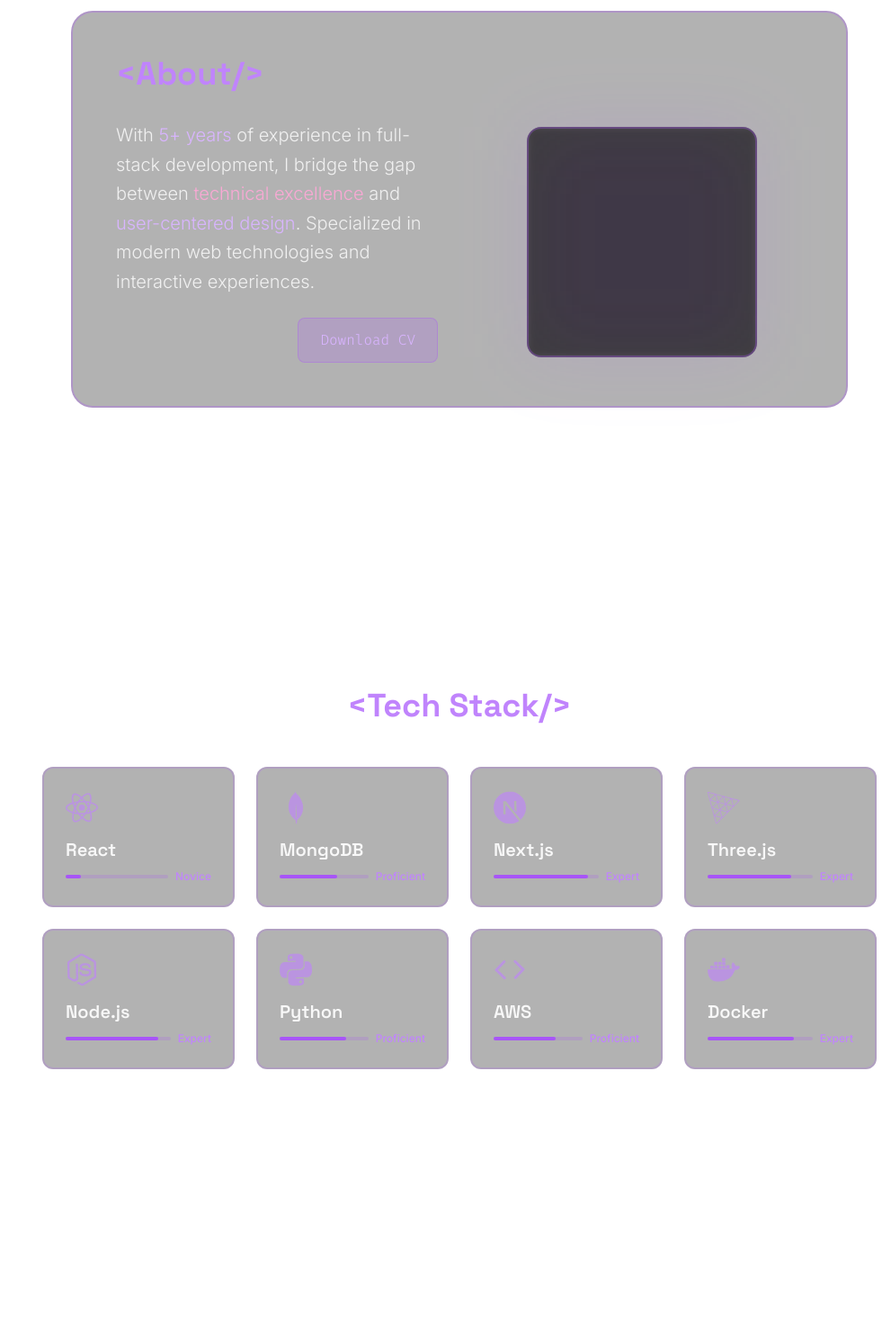
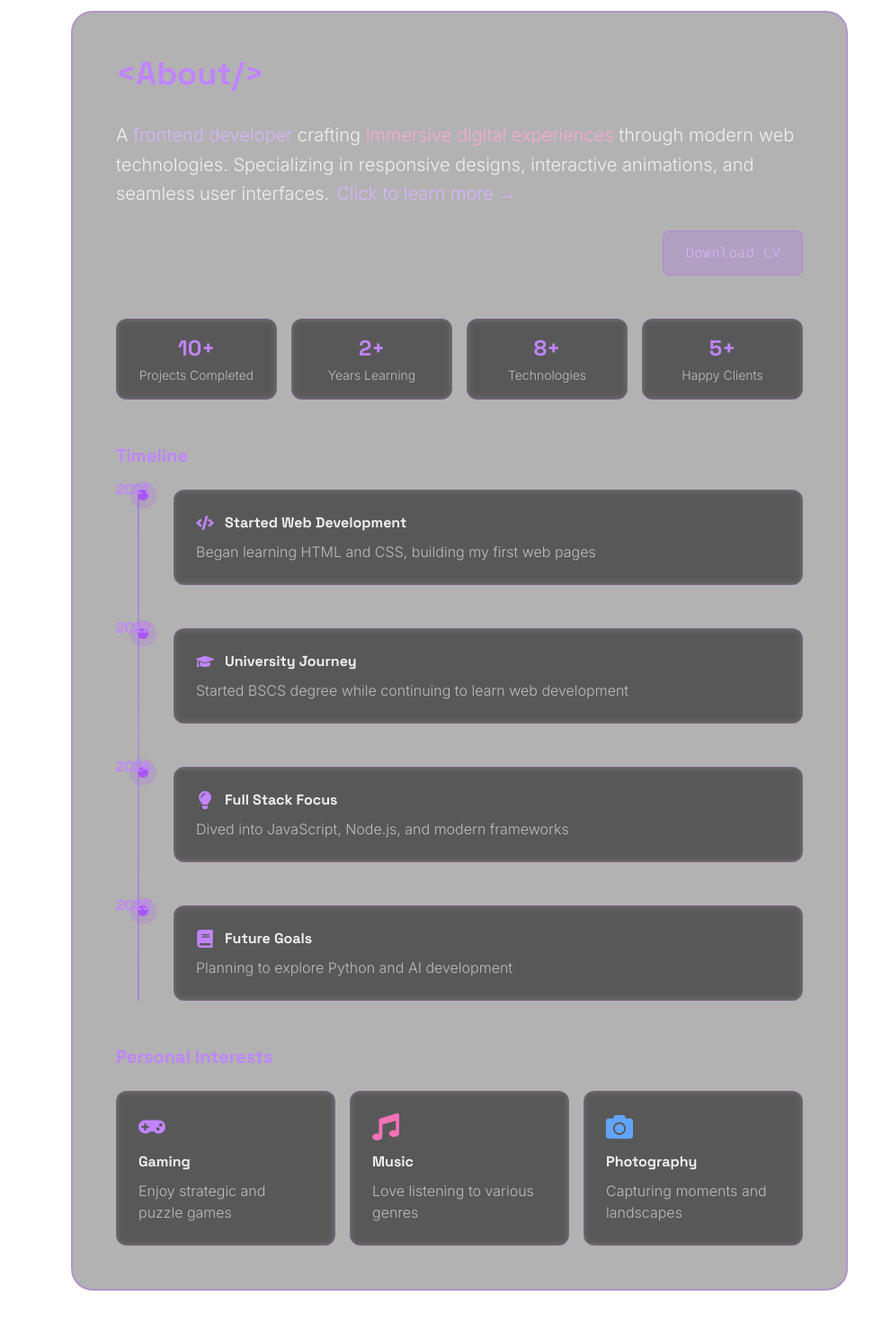
Before and after one commit to Zeeshanx01/My-Portfolio, a Next.js app in the folder coder-portfolio/: page / in a window 1280 px wide. Shown: the part 980-2450 px from the top of the page at 90% size, without its empty margins (289-1280 px from the left). Built offline with nearby package versions, Linux system fonts and the light colour scheme.

Commit message:
25-05-11_Updated-About-section

```diff
--- a/coder-portfolio/app/sections/About.js
+++ b/coder-portfolio/app/sections/About.js
@@ -1,6 +1,6 @@
-import React from 'react'
-import { motion} from 'framer-motion'
-
+import React, { useState } from 'react'
+import { motion, AnimatePresence } from 'framer-motion'
+import { FaCode, FaGraduationCap, FaLightbulb, FaBook, FaGamepad, FaMusic, FaCamera } from 'react-icons/fa'
 
 const fontStyles = {
   heading: "font-['Space_Grotesk'] font-bold",
@@ -8,76 +8,270 @@
   mono: "font-['Fira_Code']"
 }
 
+const timeline = [
+  {
+    year: '2021',
+    title: 'Started Web Development',
+    description: 'Began learning HTML and CSS, building my first web pages',
+    icon: FaCode
+  },
+  {
+    year: '2022',
+    title: 'University Journey',
+    description: 'Started BSCS degree while continuing to learn web development',
+    icon: FaGraduationCap
+  },
+  {
+    year: '2024',
+    title: 'Full Stack Focus',
+    description: 'Dived into JavaScript, Node.js, and modern frameworks',
+    icon: FaLightbulb
+  },
+  {
+    year: '2025',
+    title: 'Future Goals',
+    description: 'Planning to explore Python and AI development',
+    icon: FaBook
+  }
+]
+
+const interests = [
+  {
+    title: 'Gaming',
+    description: 'Enjoy strategic and puzzle games',
+    icon: FaGamepad,
+    color: 'text-purple-400'
+  },
+  {
+    title: 'Music',
+    description: 'Love listening to various genres',
+    icon: FaMusic,
+    color: 'text-pink-400'
+  },
+  {
+    title: 'Photography',
+    description: 'Capturing moments and landscapes',
+    icon: FaCamera,
+    color: 'text-blue-400'
+  }
+]
+
 const About = () => {
+  const [isModalOpen, setIsModalOpen] = useState(false)
+
   return (
     <div>
-      <section id="about" className="min-h-screen   mx-auto py-32">
-
+      <section id="about" className="min-h-screen mx-auto py-32">
         <motion.div
-          className="max-w-6xl w-[90%] mx-auto backdrop-blur-xl bgred-500 bg-black/30 p-12 max-md:p-6 rounded-3xl border-2 border-purple-500/30"
+          className="max-w-6xl w-[90%] mx-auto backdrop-blur-xl bg-black/30 p-12 max-md:p-6 rounded-3xl border-2 border-purple-500/30"
           initial={{ opacity: 0 }}
           whileInView={{ opacity: 1 }}
         >
-
           <h2 className={`text-4xl ${fontStyles.heading} text-purple-400 mb-8`}>
             &lt;About/&gt;
           </h2>
 
-
-
-
-
-          <div className="grid md:grid-cols-2 w-[100%] bgblue-500 gap-12 items-center">
-
-
+          <div className="w-full max-w-4xl mx-auto space-y-12">
+            {/* Main Introduction */}
             <div className="space-y-6">
-
               <motion.p
-                className={`text-xl max-md:text-md w[85%] text-white/80 leading-relaxed ${fontStyles.body}`}
+                className={`text-xl max-md:text-md text-white/80 leading-relaxed ${fontStyles.body} cursor-pointer`}
                 initial={{ x: -20 }}
                 whileInView={{ x: 0 }}
+                onClick={() => setIsModalOpen(true)}
               >
-                With <span className="text-purple-300">5+ years</span> of experience in full-stack development,
-                I bridge the gap between <span className="text-pink-300">technical excellence</span> and
-                <span className="text-purple-300"> user-centered design</span>. Specialized in modern web
-                technologies and interactive experiences.
+                A <span className="text-purple-300">frontend developer</span> crafting
+                <span className="text-pink-300"> immersive digital experiences</span> through modern web technologies.
+                Specializing in responsive designs, interactive animations, and seamless user interfaces.
+                <span className="text-purple-300 ml-2">Click to learn more →</span>
               </motion.p>
-
 
               <motion.div
                 className="flex gap-4 justify-end"
                 initial={{ opacity: 0 }}
                 whileInView={{ opacity: 1 }}
               >
-
                 <button className={`px-6 py-3 bg-purple-500/20 border border-purple-500/30 rounded-lg text-purple-300 hover:bg-purple-500/30 transition-all ${fontStyles.mono}`}>
                   Download CV
                 </button>
-
-                {/* <button className={`px-6 py-3 bg-white/5 border border-white/10 rounded-lg text-white/80 hover:bg-white/10 transition-all ${fontStyles.mono}`}>
-                          View Certifications
-                        </button> */}
-
               </motion.div>
             </div>
 
-
-
+            {/* Quick Stats */}
             <motion.div
-              className="relative h-64 w-64 mx-auto"
-              whileHover={{ scale: 1.05 }}
+              className="grid grid-cols-2 md:grid-cols-4 gap-4"
+              initial={{ opacity: 0, y: 20 }}
+              whileInView={{ opacity: 1, y: 0 }}
             >
-              <div className="absolute inset-0 bg-purple-500/10 blur-2xl" />
-              <div className="relative h-full w-full bg-black/50 backdrop-blur-sm rounded-2xl border-2 border-purple-500/30" />
+              {[
+                { label: 'Projects Completed', value: '10+' },
+                { label: 'Years Learning', value: '2+' },
+                { label: 'Technologies', value: '8+' },
+                { label: 'Happy Clients', value: '5+' }
+              ].map((stat, index) => (
+                <motion.div
+                  key={stat.label}
+                  className="bg-black/30 backdrop-blur-sm border border-purple-500/20 rounded-xl p-4 text-center"
+                  initial={{ opacity: 0, y: 20 }}
+                  whileInView={{ opacity: 1, y: 0 }}
+                  transition={{ delay: index * 0.1 }}
+                >
+                  <p className={`text-2xl ${fontStyles.heading} text-purple-400 mb-1`}>{stat.value}</p>
+                  <p className={`text-sm ${fontStyles.body} text-white/60`}>{stat.label}</p>
+                </motion.div>
+              ))}
             </motion.div>
 
+            {/* Timeline */}
+            <motion.div
+              className="space-y-4"
+              initial={{ opacity: 0 }}
+              whileInView={{ opacity: 1 }}
+            >
+              <h3 className={`text-xl ${fontStyles.heading} text-purple-400 mb-6`}>Timeline</h3>
+              <div className="relative">
+                {/* Vertical Line */}
+                <motion.div
+                  className="absolute left-6 top-0 bottom-0 w-0.5 bg-gradient-to-b from-purple-500/50 via-purple-500/30 to-purple-500/50"
+                  initial={{ height: 0 }}
+                  whileInView={{ height: '100%' }}
+                  transition={{ duration: 1 }}
+                />
 
+                <div className="space-y-12">
+                  {timeline.map((item, index) => (
+                    <motion.div
+                      key={item.year}
+                      className="relative pl-16"
+                      initial={{ opacity: 0, x: -20 }}
+                      whileInView={{ opacity: 1, x: 0 }}
+                      transition={{ delay: index * 0.1 }}
+                    >
+                      {/* Dot and Year */}
+                      <div className="absolute left-0 top-0">
+                        <motion.div
+                          className="absolute left-6 top-0 w-3 h-3 -translate-x-1/2 bg-purple-500 rounded-full"
+                          initial={{ scale: 0 }}
+                          whileInView={{ scale: 1 }}
+                          transition={{ delay: index * 0.1 + 0.5 }}
+                        />
+                        <motion.div
+                          className="absolute left-6 top-0 w-3 h-3 -translate-x-1/2 bg-purple-500/20 rounded-full"
+                          initial={{ scale: 0 }}
+                          whileInView={{ scale: 2.5 }}
+                          transition={{ delay: index * 0.1 + 0.5 }}
+                        />
+                        <motion.span
+                          className={`absolute left-0 top-0 -translate-y-1/2 ${fontStyles.heading} text-purple-400`}
+                          initial={{ opacity: 0 }}
+                          whileInView={{ opacity: 1 }}
+                          transition={{ delay: index * 0.1 + 0.7 }}
+                        >
+                          {item.year}
+                        </motion.span>
+                      </div>
+
+                      {/* Content Card */}
+                      <motion.div
+                        className="bg-black/30 backdrop-blur-sm border border-purple-500/20 rounded-xl p-6 hover:border-purple-500/40 transition-all"
+                        whileHover={{ x: 5 }}
+                      >
+                        <div className="flex items-center gap-3 mb-2">
+                          <item.icon className="text-xl text-purple-400" />
+                          <h4 className={`${fontStyles.heading} text-white/90`}>{item.title}</h4>
+                        </div>
+                        <p className={`${fontStyles.body} text-white/60`}>{item.description}</p>
+                      </motion.div>
+                    </motion.div>
+                  ))}
+                </div>
+              </div>
+            </motion.div>
+
+            {/* Personal Interests */}
+            <motion.div
+              className="space-y-4"
+              initial={{ opacity: 0 }}
+              whileInView={{ opacity: 1 }}
+            >
+              <h3 className={`text-xl ${fontStyles.heading} text-purple-400 mb-6`}>Personal Interests</h3>
+              <div className="grid grid-cols-1 md:grid-cols-3 gap-4">
+                {interests.map((interest, index) => (
+                  <motion.div
+                    key={interest.title}
+                    className="bg-black/30 backdrop-blur-sm border border-purple-500/20 rounded-xl p-6"
+                    initial={{ opacity: 0, y: 20 }}
+                    whileInView={{ opacity: 1, y: 0 }}
+                    transition={{ delay: index * 0.1 }}
+                  >
+                    <interest.icon className={`text-3xl ${interest.color} mb-3`} />
+                    <h4 className={`${fontStyles.heading} text-white/90 mb-2`}>{interest.title}</h4>
+                    <p className={`${fontStyles.body} text-white/60`}>{interest.description}</p>
+                  </motion.div>
+                ))}
+              </div>
+            </motion.div>
           </div>
+        </motion.div>
 
+        {/* Modal Dialog */}
+        <AnimatePresence>
+          {isModalOpen && (
+            <motion.div
+              initial={{ opacity: 0, y: 20 }}
+              animate={{ opacity: 1, y: 0 }}
+              exit={{ opacity: 0, y: 20 }}
+              className="fixed inset-0 z-50 flex items-center justify-center p-4 bg-black/50 backdrop-blur-sm"
+              onClick={() => setIsModalOpen(false)}
+            >
+              <motion.div
+                className="max-w-3xl w-full bg-black/90 border-2 border-purple-500/30 rounded-2xl p-8 max-md:p-6"
+                onClick={e => e.stopPropagation()}
+                initial={{ scale: 0.9 }}
+                animate={{ scale: 1 }}
+                exit={{ scale: 0.9 }}
+              >
+                <div className="flex justify-between items-center mb-6">
+                  <h3 className={`text-2xl ${fontStyles.heading} text-purple-400`}>My Journey</h3>
+                  <button
+                    onClick={() => setIsModalOpen(false)}
+                    className="text-white/60 hover:text-white transition-colors"
+                  >
+                    ✕
+                  </button>
+                </div>
 
+                <div className="space-y-6 text-white/80">
+                  <p className={`${fontStyles.body} leading-relaxed`}>
+                    My journey in web development began in November 2021, starting with the basics of HTML and CSS.
+                    After a brief pause for university studies, I resumed my learning journey in May 2024,
+                    diving deep into JavaScript, Node.js, Express.js, and modern frontend frameworks.
+                  </p>
 
+                  <p className={`${fontStyles.body} leading-relaxed`}>
+                    I specialize in creating responsive, animated interfaces and implementing dark/light mode themes.
+                    My tech stack includes <span className="text-purple-300">Next.js</span>,
+                    <span className="text-pink-300"> Tailwind CSS</span>, and modern authentication solutions like Clerk.
+                    I'm also expanding my backend knowledge with <span className="text-purple-300">MongoDB</span> and
+                    <span className="text-pink-300"> MySQL</span>.
+                  </p>
 
-        </motion.div>
+                  <p className={`${fontStyles.body} leading-relaxed`}>
+                    Currently pursuing my BSCS degree (expected completion: 2026), I'm focused on evolving into a
+                    full-stack developer. My long-term goal is to transition into AI development, combining web
+                    technologies with artificial intelligence to create innovative products.
+                  </p>
+
+                  <p className={`${fontStyles.body} leading-relaxed`}>
+                    I stay updated with the latest technologies through platforms like LinkedIn and YouTube,
+                    constantly expanding my knowledge and skills in the ever-evolving world of web development.
+                    I believe in delivering quality work that meets user needs and exceeds expectations.
+                  </p>
+                </div>
+              </motion.div>
+            </motion.div>
+          )}
+        </AnimatePresence>
       </section>
     </div>
   )
```
Also changed, not shown: coder-portfolio/app/components/Navbar.js (line endings or trailing spaces).
